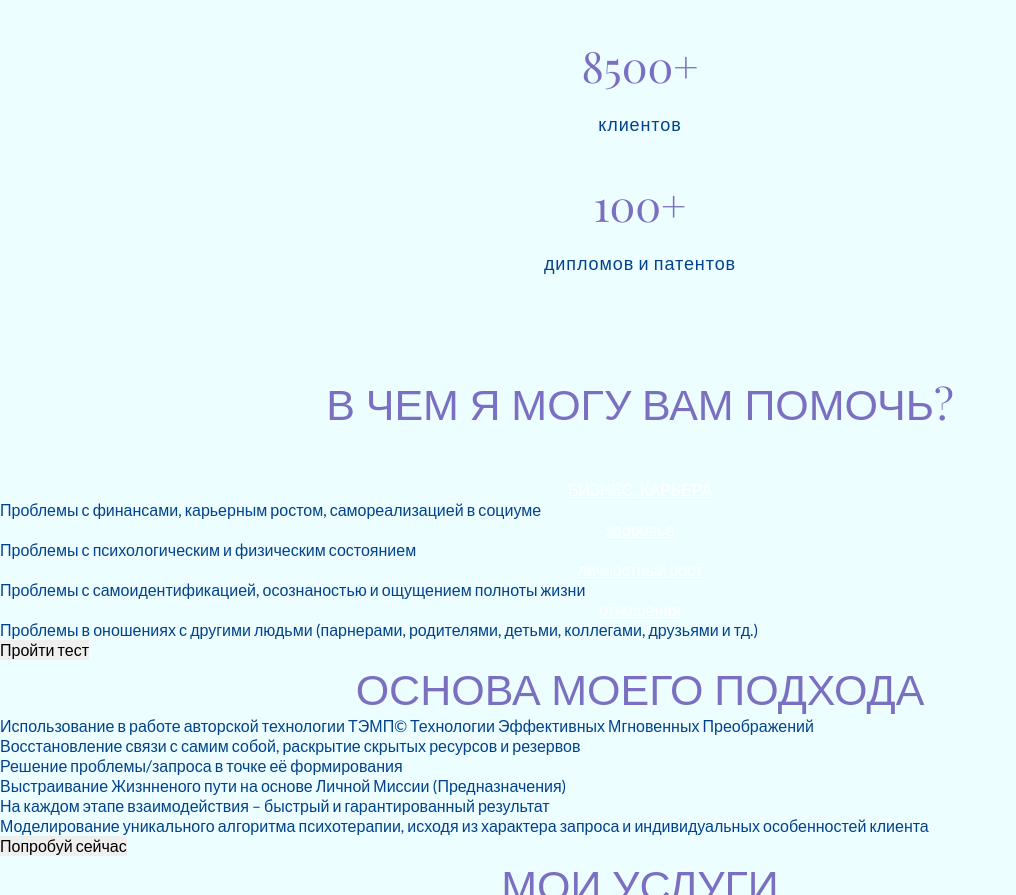
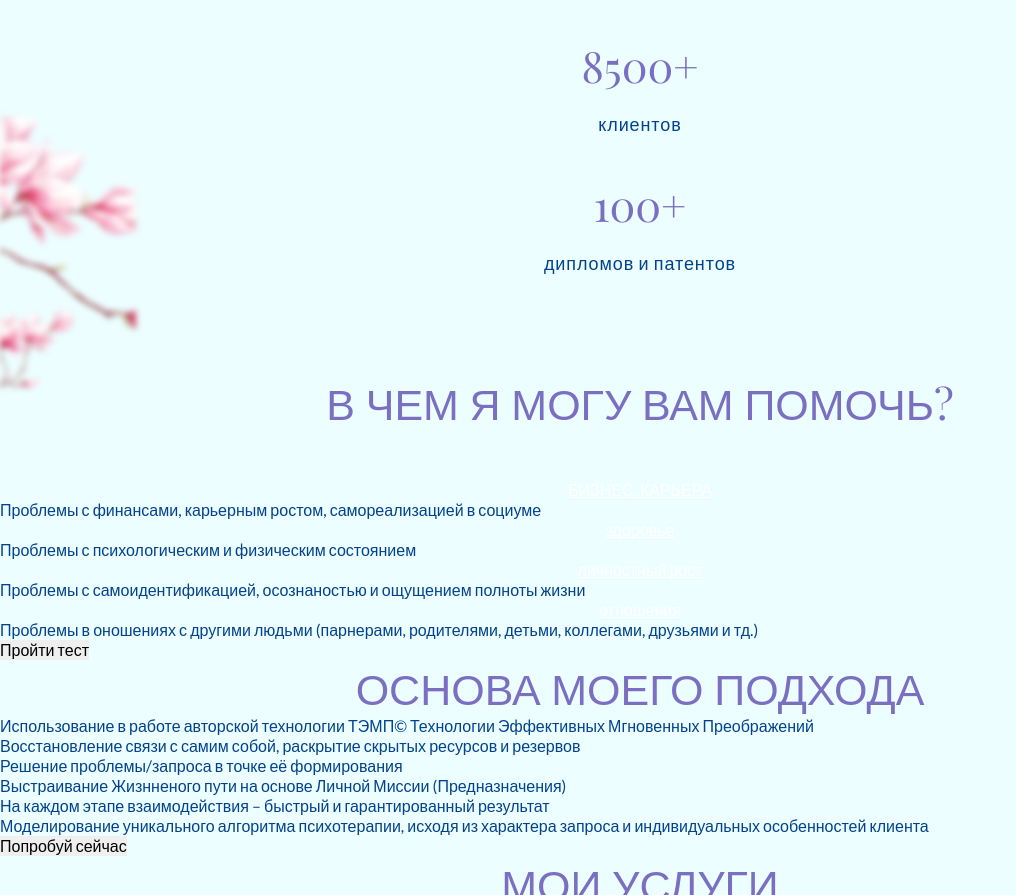
Before and after one commit to demyanyshyn/quantum-jump, a plain HTML site: page index.html in a window 1280 px wide. Shown: the part 2079-2974 px from the top of the page, without its empty margins (0-1016 px from the left). Drawn offline with nearby package versions, Linux system fonts and the light colour scheme; a web font is replaced by a local one.

Commit message:
Update styles.css

```diff
--- a/css/styles.css
+++ b/css/styles.css
@@ -376,7 +376,7 @@ h4 {
   color: var(--blue-color);
 }
 .benefits-magnolia {
-  background-image: url(./images/mobile/magnoliya@mobile.png);
+  background-image: url(../images/mobile/magnoliya@mobile.png);
   background-repeat: no-repeat;
   background-position: 0 0px;
   width: 219px;
```
